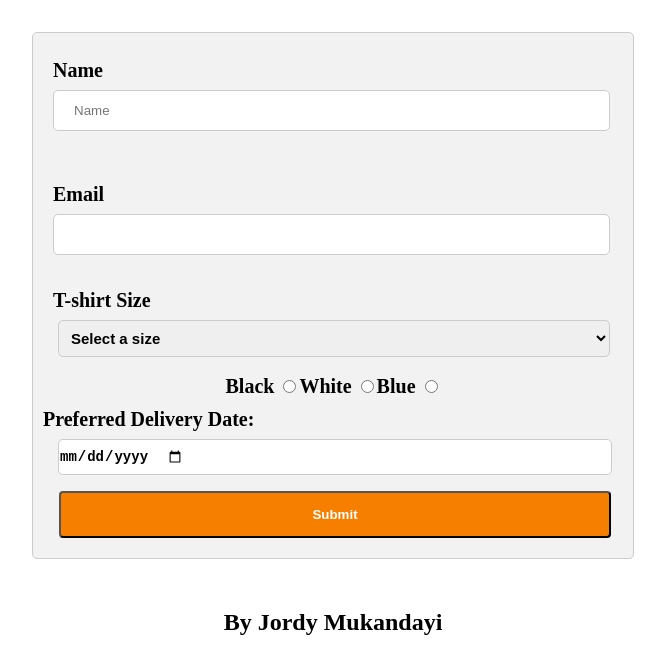
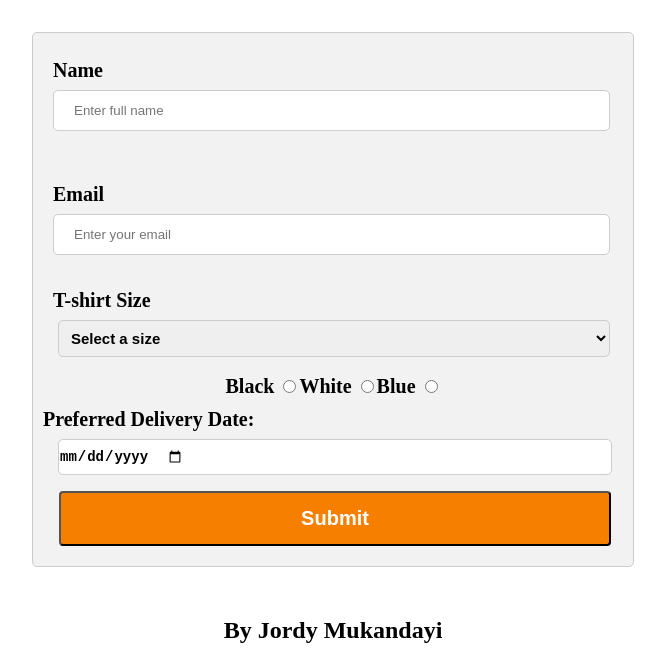
Before and after one commit to JordyMu/Forms-Controls, a plain HTML site: page index.html in a window 1280 px wide. Shown: the part 129-800 px from the top of the page, without its empty margins (307-972 px from the left). Drawn offline with Linux system fonts and the light colour scheme.

Commit message:
added changed

```diff
--- a/index.html
+++ b/index.html
@@ -18,11 +18,11 @@
     <!-- try writing out the requirements first-->
      <div class="label-name">
         <label for="name">Name</label>
-        <input type="text" name="name" id="name" placeholder="Name" required>
+        <input type="text" name="name" id="name" placeholder="Enter full name" required>
      </div>
      <div class="label-email">
         <label for="email">Email</label>
-        <input type="text" name="email" id="email" required>
+        <input type="text" name="email" id="email" placeholder="Enter your email" required>
      </div>
      <div>
       <label for="size" class="tshirt">T-shirt Size</label>
--- a/styles.css
+++ b/styles.css
@@ -91,6 +91,7 @@ button{
     width: 92%;
     color: white;
     font-weight: 700;
+    font-size: 20px;
     border-radius: 4px;
     background:#F77F00;
     margin: 8px 26px 20px;
```
